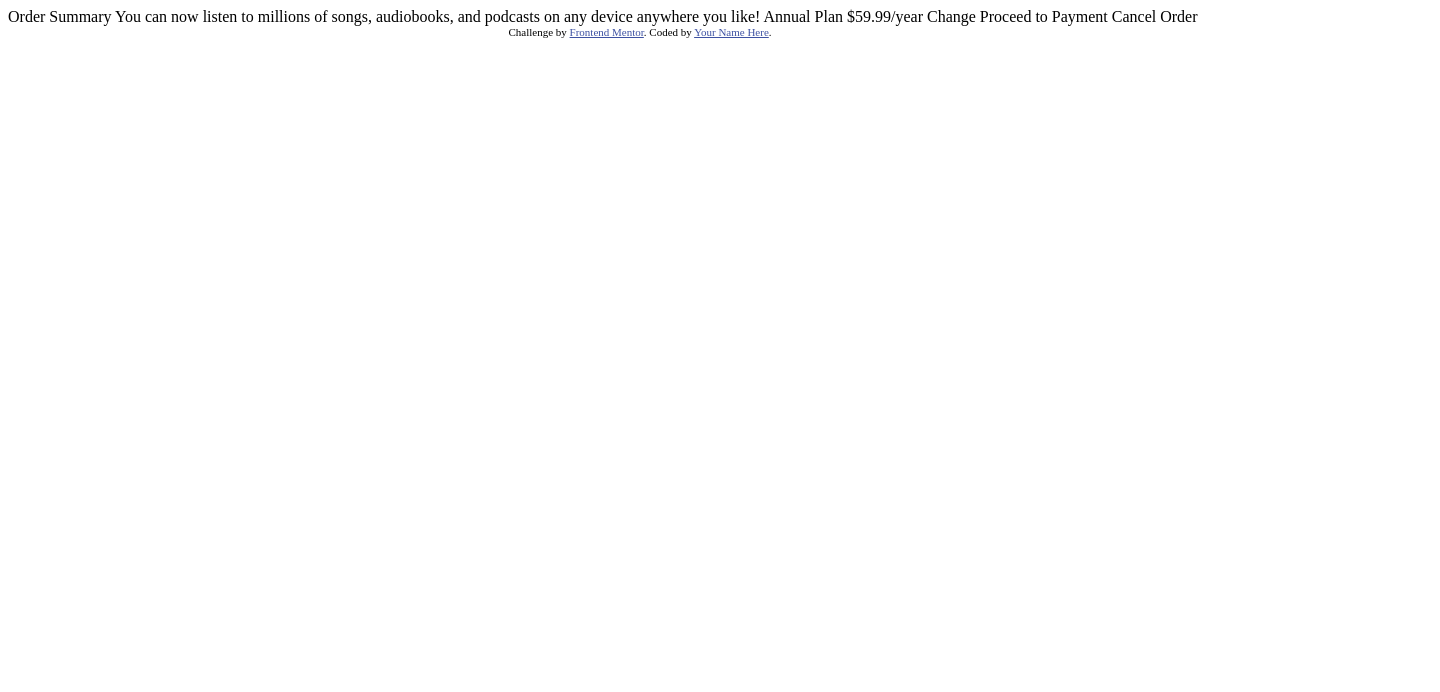
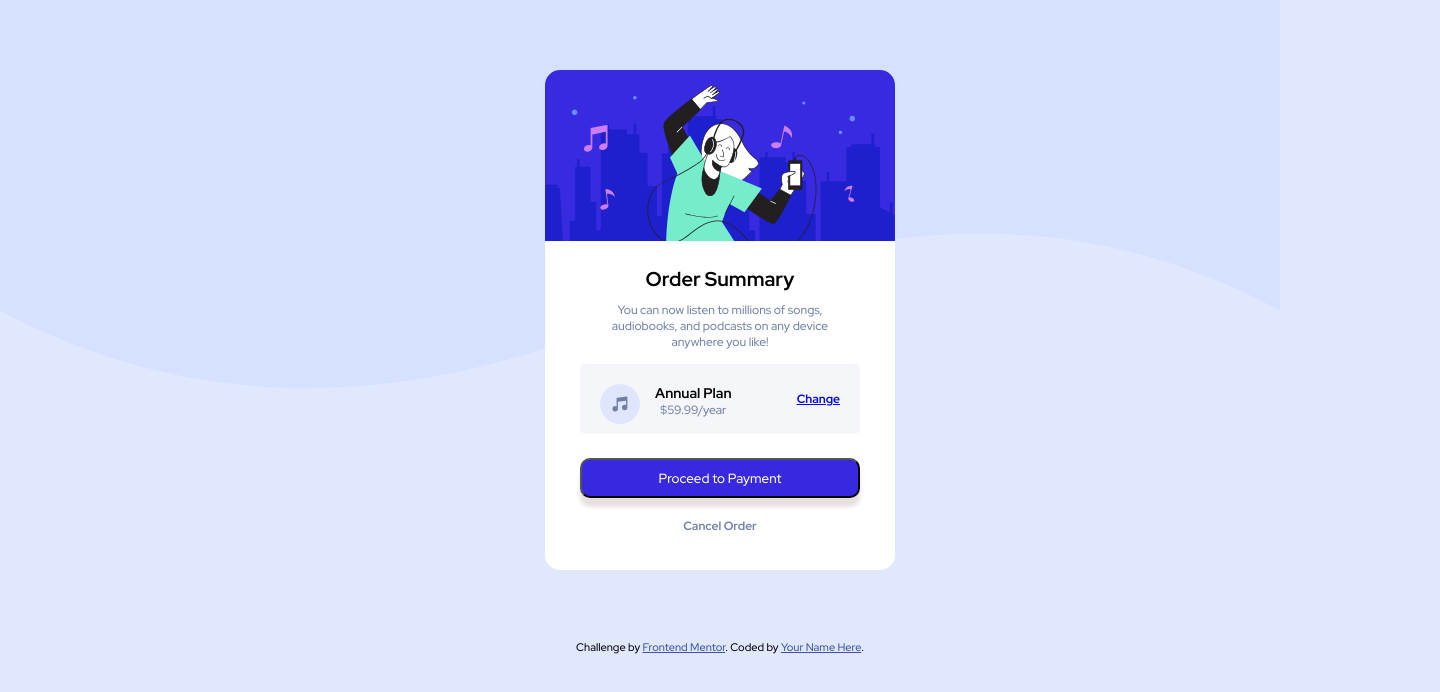
Before and after one commit to nabil4416/challenge1, a plain HTML site: page index.html in a window 1280 px wide. Shown: the whole page, 1440 px wide, since content can reach past the window. Drawn offline with Linux system fonts and the light colour scheme.

Commit message:
my first solution

```diff
--- a/index.html
+++ b/index.html
@@ -2,36 +2,54 @@
 <html lang="en">
 <head>
   <meta charset="UTF-8">
-  <meta name="viewport" content="width=device-width, initial-scale=1.0"> <!-- displays site properly based on user's device -->
-
+  <meta name="viewport" content="width=device-width, initial-scale=1.0">
+  <!-- displays site properly based on user's device -->
+  <link rel="stylesheet" href="style.css">
   <link rel="icon" type="image/png" sizes="32x32" href="./images/favicon-32x32.png">
 
   <title>Frontend Mentor | Order summary card</title>
 
-  <!-- Feel free to remove these styles or customise in your own stylesheet 👍 -->
-  <style>
-    .attribution { font-size: 11px; text-align: center; }
-    .attribution a { color: hsl(228, 45%, 44%); }
-  </style>
 </head>
 <body>
+  <div class="container">
+      <div class="box">
 
-  Order Summary
+        <div class="heroimg"><img src="images/illustration-hero.svg" alt=""></div>
 
-  You can now listen to millions of songs, audiobooks, and podcasts on any
-  device anywhere you like!
+        <div class="firstdiv">
+          <h1>Order Summary</h1>
+          <p>You can now listen to millions of songs, audiobooks, and podcasts on any
+          device anywhere you like!</p>
+        </div>
 
-  Annual Plan
-  $59.99/year
+        <div class="seconddiv">
+          <div class="seconddiv1">
+            <img src="images/icon-music.svg" alt="">
+          </div>
+          <div class="seconddiv2">
+            <h3>Annual Plan</h3>
+            <p>$59.99/year</p>
+          </div>
+          <div class="seconddiv3">
+            <a href="#">Change</a>
+          </div>
+        </div>
 
-  Change
+        <button>Proceed to Payment</button>
 
-  Proceed to Payment
-  Cancel Order
+        <p class="footerP">Cancel Order</p>
 
-  <div class="attribution">
-    Challenge by <a href="https://www.frontendmentor.io?ref=challenge" target="_blank">Frontend Mentor</a>.
-    Coded by <a href="#">Your Name Here</a>.
-  </div>
+      </div>
+
+      <div class="attribution">
+        Challenge by <a href="https://www.frontendmentor.io?ref=challenge" target="_blank">Frontend Mentor</a>.
+        Coded by <a href="#">Your Name Here</a>.
+      </div>
+
+
+
+    </div>
+
+
 </body>
 </html>
--- /dev/null
+++ b/style.css
@@ -0,0 +1,120 @@
+@import url('https://fonts.googleapis.com/css2?family=Red+Hat+Display:wght@500;700;900&display=swap');
+
+* {
+    margin: 0;
+    padding: 0;
+    box-sizing: border-box;
+    font-family: 'Red Hat Display', sans-serif;
+
+}
+
+body {
+    width: 1440px;
+    background-color:hsl(225, 100%, 94%);
+    background-image: url(images/pattern-background-desktop.svg);
+    background-repeat: no-repeat;
+    background-size: contain;
+}
+
+
+.box {
+    width: 350px;
+    height: 500px;
+    display: flex;
+    flex-direction: column;
+    margin: auto;
+    margin: 70px auto;
+    box-shadow: bisque;
+    border-radius: 15px;
+    background-color: rgb(255, 255, 255);
+    overflow: hidden;
+}
+
+.box .heroimg img {
+    width: 350px;
+}
+
+h1 {
+    font-size: 20px;
+    padding-top: 20px;
+    text-align: center;
+}
+
+p {
+    font-size: 12px;
+    text-align: center;
+    color: hsl(224, 23%, 55%);
+}
+
+.firstdiv p {
+    margin: auto;
+    width: 220px;
+    font-size: 12px;
+    text-align: center;
+    color: hsl(224, 23%, 55%);
+    padding-top: 10px;
+}
+
+.seconddiv {
+    width: 280px;
+    height: 70px;
+    background-color: hsl(225deg 30% 97%) ;
+    display: flex;
+    justify-content: space-between;
+    font-size: 12px;
+    border-radius: 5px;
+    padding: 20px;
+    margin: 14px auto;
+
+}
+
+.seconddiv1 img {
+    width: 40px;
+    height: 40px;
+}
+
+.seconddiv2 {
+    margin-left: -50px;
+}
+
+.seconddiv3 a {
+    line-height: 30px;
+    font-weight: 700;
+}
+
+.seconddiv3 a:hover {
+    color: hsl(223, 56%, 59%);
+}
+
+button {
+    margin: 10px auto;
+    width: 280px;
+    height: 40px;
+    background-color: hsl(245, 75%, 52%);
+    color: white;
+    box-shadow: 0px 9px 4px #e6e0e0;
+    border-radius: 10px;
+    cursor: pointer;
+}
+
+button:hover {
+    background-color: hsl(223, 56%, 59%);
+}
+
+.footerP {
+padding-top: 10px;
+font-weight: 700;
+cursor: pointer;
+}
+
+.footerP:hover {
+    color: black;
+}
+
+
+
+
+
+
+.attribution { font-size: 11px; text-align: center; }
+.attribution a { color: hsl(228, 45%, 44%); }
```
